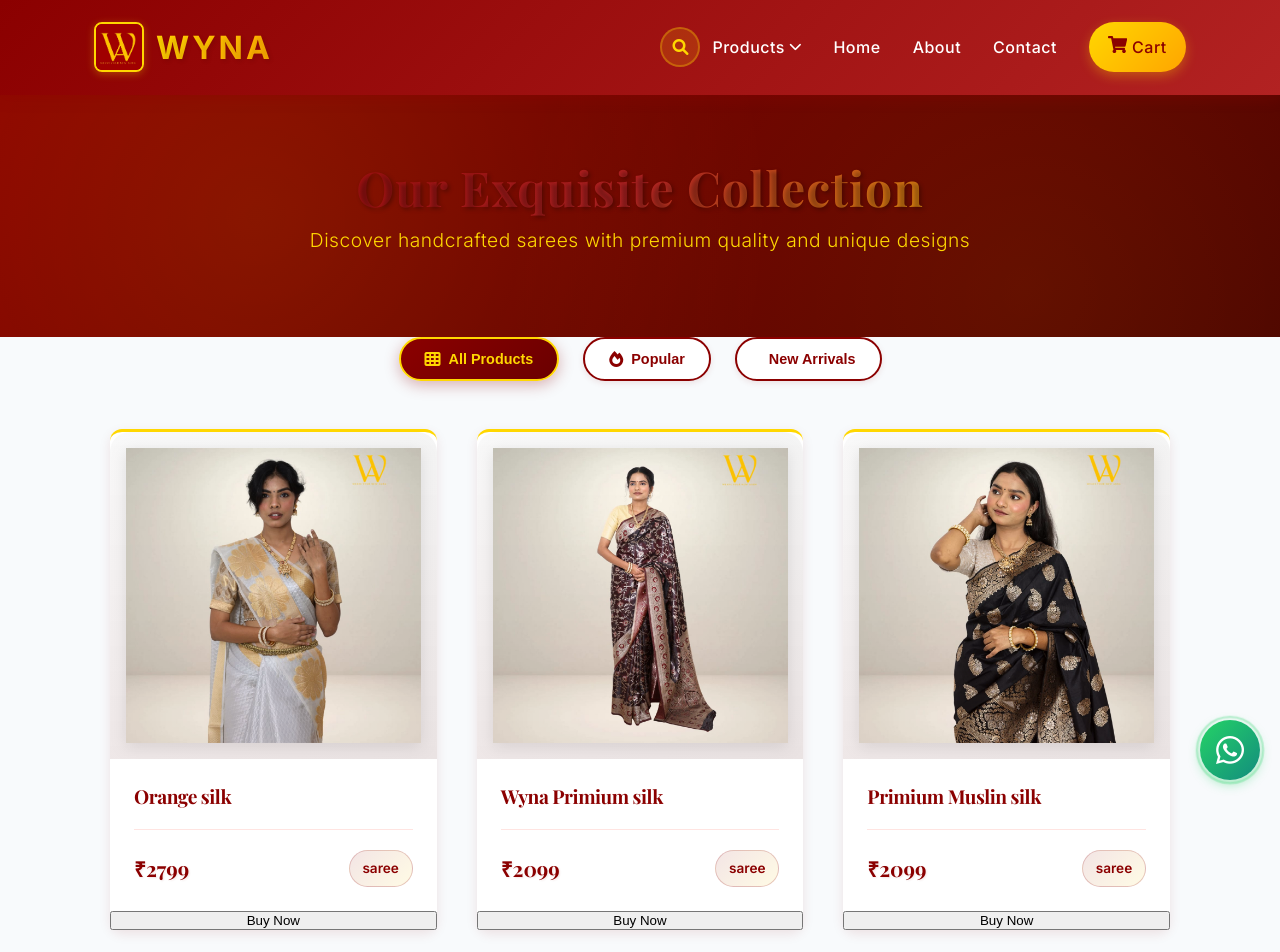
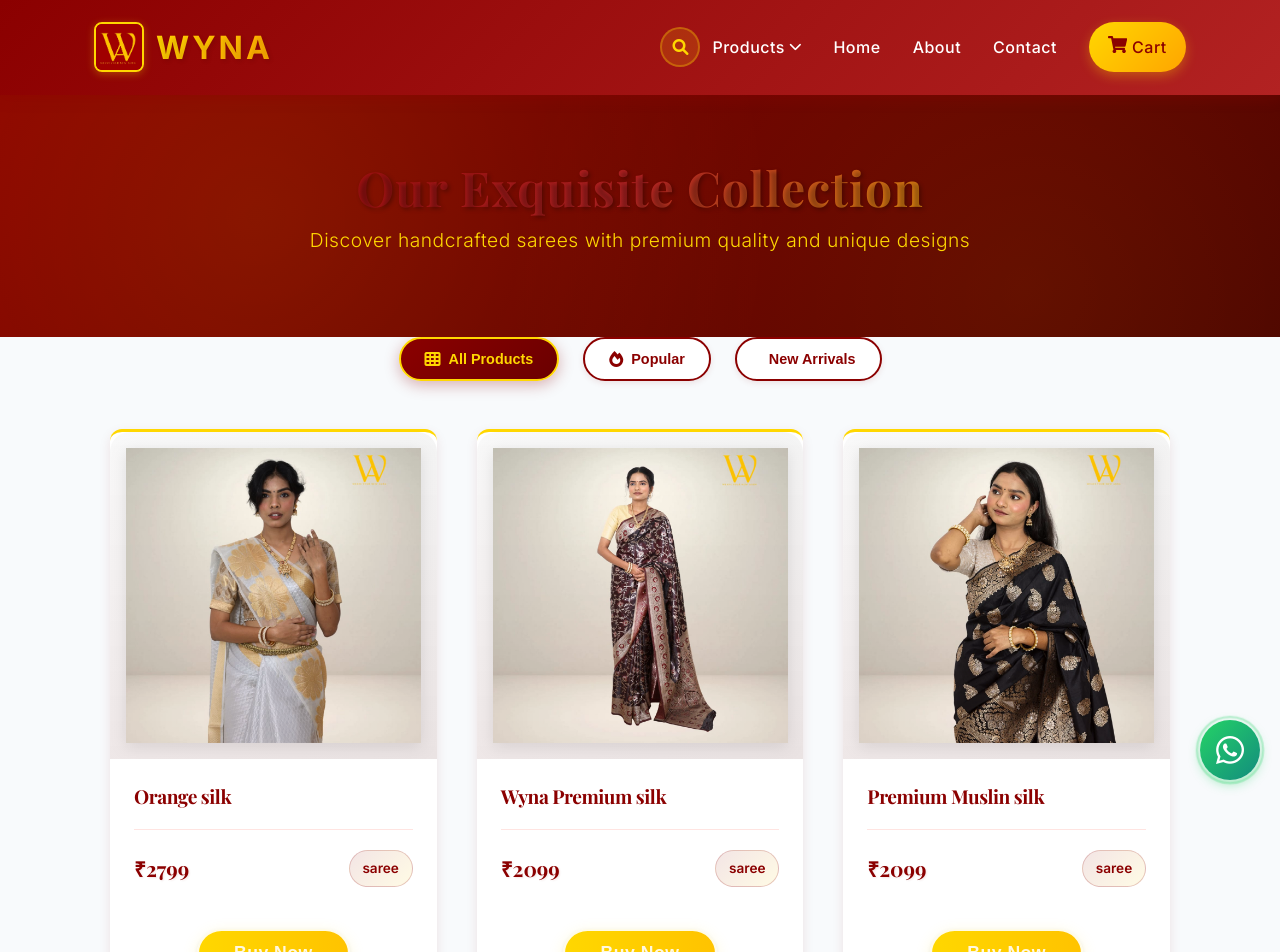
Before and after one commit to Divyansh1508/wyna-, a React (Create React App) app in the folder frontend/: page /products in a window 1280 px wide. Shown: the top 952 px of the page. Built offline with nearby package versions, Linux system fonts and the light colour scheme; a web font is replaced by a local one.

Commit message:
changessss

```diff
--- a/frontend/src/pages/Home/Home.js
+++ b/frontend/src/pages/Home/Home.js
@@ -57,9 +57,9 @@ const Home = () => {
   const featuredProducts = [
     {
       id: 1,
-      name: "Orange silk",
+      name: "Oranza silk",
       price: "₹2,799",
-      image: "/Asset/11.png",
+      image: "/Asset/product/1 (1).jpeg",
       description:
         "Exquisite handwoven saree with traditional golden zari work",
       series: "Series 01",
@@ -67,18 +67,18 @@ const Home = () => {
     },
     {
       id: 2,
-      name: " Wyna Primium silk",
+      name: " Wyna Premium silk",
       price: "₹2,099",
-      image: "/Asset/12.png",
+      image: "/Asset/product/1 (2).jpeg",
       description: "Pure silk masterpiece with intricate meenakari patterns",
       series: "Series 01",
       exclusive: true,
     },
     {
       id: 3,
-      name: "Primium Muslin silk",
+      name: "Premium Muslin silk",
       price: "₹2,099",
-      image: "/Asset/13.png",
+      image: "/Asset/product/1 (3).jpeg",
       description: "Heritageweave with antique gold zari borders",
       series: "Series 01",
       exclusive: true,
@@ -87,7 +87,7 @@ const Home = () => {
       id: 4,
       name: "Pure Katan Slik",
       price: "₹3,799",
-      image: "/Asset/14.png",
+      image: "/Asset/product/1 (4).jpeg",
       description:
         "Royal blue silk with golden paisley motifs and ornate border",
       series: "Series 01",
@@ -105,11 +105,11 @@ const Home = () => {
       image: "/Asset/12.png",
     },
     {
-      name: "Wyna Primium silk",
+      name: "Wyna Premium silk",
       image: "/Asset/13.png",
     },
     {
-      name: "Primium silk",
+      name: "Premium silk",
       image: "/Asset/14.png",
     },
   ];
@@ -169,7 +169,12 @@ const Home = () => {
 
           <div className="products-grid stagger-animation">
             {featuredProducts.map((product) => (
-              <div key={product.id} className="product-card card hover-lift">
+              <Link
+                key={product.id}
+                to="/products#our-exquisite-collection"
+                className="product-card card hover-lift"
+                style={{ textDecoration: "none", color: "inherit" }}
+              >
                 <div className="product-image">
                   <img src={product.image} alt={product.name} />
                   <div className="product-badges">
@@ -184,15 +189,10 @@ const Home = () => {
                   <p className="card-text">{product.description}</p>
                   <div className="product-footer">
                     <span className="price">{product.price}</span>
-                    <Link
-                      to={`/products/${product.id}`}
-                      className="btn btn-outline"
-                    >
-                      View Details
-                    </Link>
+                    <span className="btn btn-outline">View Details</span>
                   </div>
                 </div>
-              </div>
+              </Link>
             ))}
           </div>
 
--- a/frontend/src/pages/Products/Products.css
+++ b/frontend/src/pages/Products/Products.css
@@ -1,3 +1,32 @@
+/* Enhanced Buy Now Button Styling */
+.btn-buy-now {
+  background: linear-gradient(90deg, #FFD700 0%, #FFC300 100%);
+  color: #fff8e1;
+  border: none;
+  border-radius: 25px;
+  padding: 0.7em 2em;
+  font-size: 1.1rem;
+  font-weight: bold;
+  box-shadow: 0 4px 16px 0 rgba(255, 215, 0, 0.15), 0 1.5px 4px 0 rgba(0,0,0,0.08);
+  cursor: pointer;
+  transition: background 0.3s, transform 0.2s, box-shadow 0.2s;
+  margin: 1em auto 0 auto;
+  display: block;
+  letter-spacing: 0.5px;
+  outline: none;
+}
+
+.btn-buy-now:hover, .btn-buy-now:focus {
+  background: linear-gradient(90deg, #FFC300 0%, #FFD700 100%);
+  color: #fffde7;
+  transform: translateY(-2px) scale(1.04);
+  box-shadow: 0 8px 24px 0 rgba(255, 215, 0, 0.25), 0 2px 8px 0 rgba(0,0,0,0.10);
+}
+
+/* Optional: Add a subtle border for more definition */
+.btn-buy-now {
+  border: 2px solid #fffbe6;
+}
 .products-page {
   padding: 0;
   min-height: 100vh;
--- a/frontend/src/pages/Products/Products.js
+++ b/frontend/src/pages/Products/Products.js
@@ -17,7 +17,7 @@ const demoProducts = [
   },
   {
     _id: "2",
-    name: "Wyna Primium silk",
+    name: "Wyna Premium silk",
     price: 2099,
     category: "saree",
     image: "/Asset/product/1 (2).jpeg",
@@ -25,7 +25,7 @@ const demoProducts = [
   },
   {
     _id: "3",
-    name: "Primium Muslin silk",
+    name: "Premium Muslin silk",
     price: 2099,
     category: "saree",
     image: "/Asset/product/1 (3).jpeg",
@@ -89,7 +89,7 @@ const demoProducts = [
   },
   {
     _id: "11",
-    name: "Wyna Primium Silk",
+    name: "Wyna Premium Silk",
     price: 3799,
     category: "saree",
     image: "/Asset/product/1 (11).jpeg",
@@ -105,7 +105,7 @@ const demoProducts = [
   },
   {
     _id: "13",
-    name: "Wyna Primium Silk",
+    name: "Wyna Premium Silk",
     price: 4199,
     category: "saree",
     image: "/Asset/product/1 (13).jpeg",
@@ -129,7 +129,7 @@ const demoProducts = [
   },
   {
     _id: "16",
-    name: "Wyna Primium Silk",
+    name: "Wyna Premium Silk",
     price: 4199,
     category: "saree",
     image: "/Asset/product/1 (16).jpeg",
@@ -250,7 +250,13 @@ const Products = () => {
           <div className="products-grid">
             {safeFilteredProducts.map((product) => (
               <div key={product._id} className="product-card">
-                <Link to={`/products/${product._id}`} className="product-link">
+                <div
+                  className="product-link"
+                  onClick={() => product.buyNowButton && handleBuyNow(product)}
+                  style={{
+                    cursor: product.buyNowButton ? "pointer" : "default",
+                  }}
+                >
                   <div className="product-image">
                     <img
                       src={product.image}
@@ -276,7 +282,7 @@ const Products = () => {
                       <span className="category">{product.category}</span>
                     </div>
                   </div>
-                </Link>
+                </div>
                 {product.buyNowButton && (
                   <button
                     onClick={() => handleBuyNow(product)}
```
